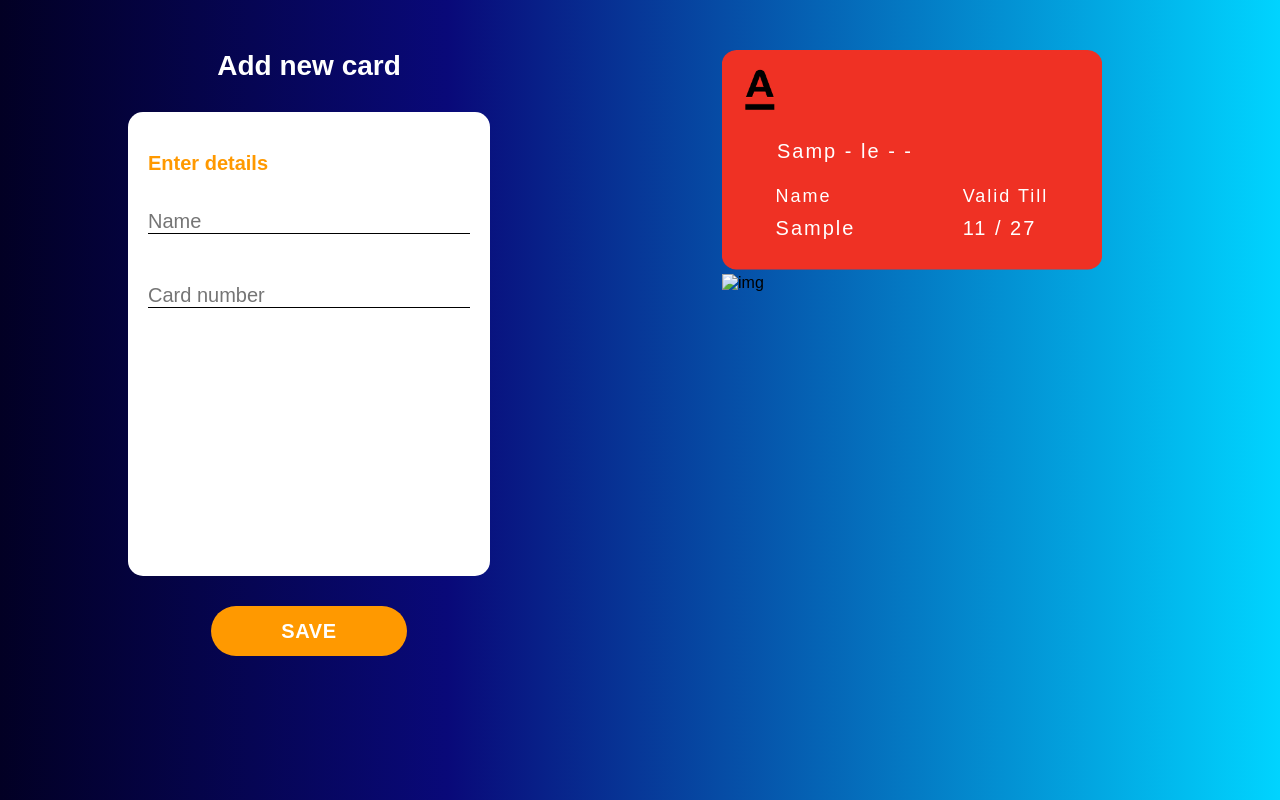
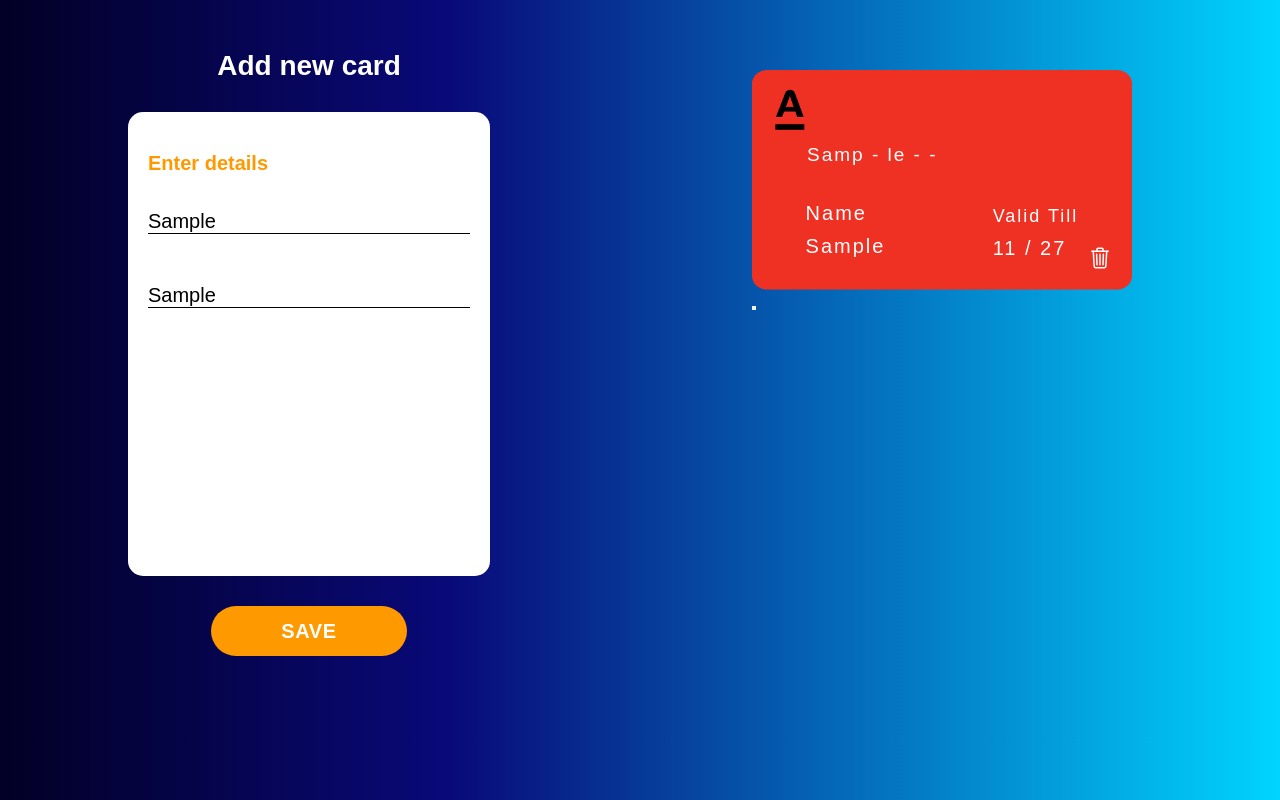
Before and after one commit to saikal-commits/kards, a plain HTML site: page index.html in a window 1280 px wide. Both pictures are taken after typing "Sample", "Sample" into the empty fields and a click on the button "SAVE". Drawn offline with nearby package versions, Linux system fonts and the light colour scheme.

Commit message:
dftgygygu

```diff
--- a/index.html
+++ b/index.html
@@ -28,7 +28,14 @@
         </div>
       </div>
     </section>
-
     <script src="./script.js"></script>
+    <script
+      type="module"
+      src="https://unpkg.com/ionicons@7.1.0/dist/ionicons/ionicons.esm.js"
+    ></script>
+    <script
+      nomodule
+      src="https://unpkg.com/ionicons@7.1.0/dist/ionicons/ionicons.js"
+    ></script>
   </body>
 </html>
--- a/script.js
+++ b/script.js
@@ -1,43 +1,138 @@
+// let inputName = document.querySelector(".name");
+// let inputnumber = document.querySelector(".number");
+// let addCard = document.querySelector(".click");
+// let allCards = document.querySelector(".cards");
+
+// function addCArd() {
+//   allCards.innerHTML += `
+//     <div class="card">
+//     <img src="./img/kard png.webp" alt="img" class="mainImg"/>
+//     <h1 class="num">${
+//       inputnumber.value.slice(0, 4) +
+//       " - " +
+//       inputnumber.value.slice(4, 8) +
+//       " - " +
+//       inputnumber.value.slice(8, 12) +
+//       " - " +
+//       inputnumber.value.slice(12, 16)
+//     }</h1>
+//     <div class="classText">
+//     <div class="cardName">
+//     <h3>Name</h3>
+//     <h2>${inputName.value}</h2>
+//     </div>
+//     <div class="cardNum">
+//     <h3>Valid Till</h3>
+//     <h2>11 / 27</h2>
+
+//     </div>
+//     </div>
+//     <ion-icon name="trash-outline" class="del-card"></ion-icon>
+//     </div>
+//     `;
+//   inputName.value = "";
+//   inputnumber.value = "";
+// }
+
+// addCard.addEventListener("click", () => {
+//   addCArd();
+// });
+
+// inputnumber.addEventListener("keydown", (e) => {
+//   if (e.key === "Enter") {
+//     addCArd();
+//   }
+// });
+
+// allCards.addEventListener("click", (e) => {
+//   if (e.target.classList.contains("del-card")) {
+//     e.target.parentNode.remove();
+//   }
+// });
+
 let inputName = document.querySelector(".name");
 let inputnumber = document.querySelector(".number");
-let addCard = document.querySelector(".click");
+let click = document.querySelector(".click");
 let allCards = document.querySelector(".cards");
+readProduct();
 
-function addCArd() {
-  allCards.innerHTML += `
-    <div class="card">
-    <img src="./img/kard png.webp" alt="img" class="mainImg"/>
-    <img src="./img/visa.png" alt="img" class="mainImg">
-    <h1 class="num">${
-      inputnumber.value.slice(0, 4) +
-      " - " +
-      inputnumber.value.slice(4, 8) +
-      " - " +
-      inputnumber.value.slice(8, 12) +
-      " - " +
-      inputnumber.value.slice(12, 16)
-    }</h1>
-    <div class="classText">
-    <div class="cardName">
-    <h3>Name</h3>
-    <h2>${inputName.value}</h2>
-    </div>
-    <div class="cardNum">
-    <h3>Valid Till</h3>
-    <h2>11 / 27</h2>
-    </div>
-    </div>
-    </div>
-    `;
-  inputName.value = "";
-  inputnumber.value = "";
-}
-addCard.addEventListener("click", () => {
-  addCArd();
+click.addEventListener("click", () => {
+  let newObj = {
+    inputName: inputName.value,
+    inputnumber: inputnumber.value,
+  };
+
+  let data = JSON.parse(localStorage.getItem("card")) || [];
+  data.push(newObj);
+  localStorage.setItem("card", JSON.stringify(data));
+  readProduct();
 });
 
-addCard.addEventListener("keydown", (e) => {
-  if (e.key === "Enter") {
-    addCArd();
-  }
-});
+function readProduct() {
+  let data = JSON.parse(localStorage.getItem("card")) || [];
+  allCards.innerHTML = "";
+  data.forEach((el, index) => {
+    let card = document.createElement("div");
+    card.classList.add("card");
+    let mainImg = document.createElement("img");
+    mainImg.classList.add("mainImg");
+    let h1 = document.createElement("h2");
+    let h2 = document.createElement("h2");
+    h2.classList.add("num");
+    let classText = document.createElement("div");
+    classText.classList.add("classText");
+    let cardName = document.createElement("div");
+    cardName.classList.add("cardName");
+    let cardNum = document.createElement("div");
+    cardNum.classList.add("cardNum");
+    let nameh31 = document.createElement("h3");
+    let nameh32 = document.createElement("h3");
+    let nameh33 = document.createElement("h2");
+    let h1Num = document.createElement("h1");
+    h1Num.classList.add("h1Num");
+    let btnDelete = document.createElement("button");
+    btnDelete.classList.add("btnDelete");
+
+    mainImg.src = "./img/kard png.webp";
+    h1.innerHTML = el.inputName;
+    h2.innerHTML =
+      el.inputnumber.slice(0, 4) +
+      " - " +
+      el.inputnumber.slice(4, 8) +
+      " - " +
+      el.inputnumber.slice(8, 12) +
+      " - " +
+      el.inputnumber.slice(12, 16);
+    btnDelete.innerHTML = `<ion-icon name="trash-outline" class="del-card"></ion-icon>`;
+    nameh31.innerHTML = "Name";
+    nameh32.innerHTML = "Valid Till";
+    nameh33.innerHTML = "11 / 27";
+
+    card.append(mainImg);
+    card.append(h2);
+    card.append(classText);
+
+    classText.append(cardName);
+    cardName.append(nameh31);
+    cardName.append(h1);
+
+    classText.append(cardNum);
+    cardNum.append(nameh32);
+    cardNum.append(nameh33);
+
+    card.append(btnDelete);
+
+    allCards.append(card);
+
+    btnDelete.addEventListener("click", () => {
+      addDelete(index);
+    });
+  });
+}
+
+function addDelete(id) {
+  let data = JSON.parse(localStorage.getItem("card")) || [];
+  data.splice(id, 1);
+  localStorage.setItem("card", JSON.stringify(data));
+  readProduct();
+}
--- a/style.css
+++ b/style.css
@@ -6,6 +6,11 @@
 
 a {
   text-decoration: none;
+  cursor: pointer;
+}
+
+input {
+  outline: none;
 }
 
 .container {
@@ -108,9 +113,10 @@ body {
 }
 
 .cardName h3 {
-  font-size: 18px;
+  font-size: 20px;
   font-weight: 200;
   color: white;
+  margin-top: -0.4pc;
   letter-spacing: 2px;
 }
 .cardNum h3 {
@@ -121,10 +127,9 @@ body {
 }
 .num {
   position: absolute;
-  top: 80px;
   left: 55px;
-  margin-top: 10px;
-  font-size: 20px;
+  margin-top: -150px;
+  font-size: 19px;
   font-weight: 200;
   color: white;
   letter-spacing: 2px;
@@ -147,6 +152,15 @@ body {
 
 .cards {
   overflow-y: scroll;
-  height: 700px;
-  width: 430px;
+  height: 600px;
+  padding: 20px;
 }
+
+.del-card {
+  position: absolute;
+  cursor: pointer;
+  bottom: 20px;
+  right: 20px;
+  color: white;
+  font-size: 24px;
+}
```
